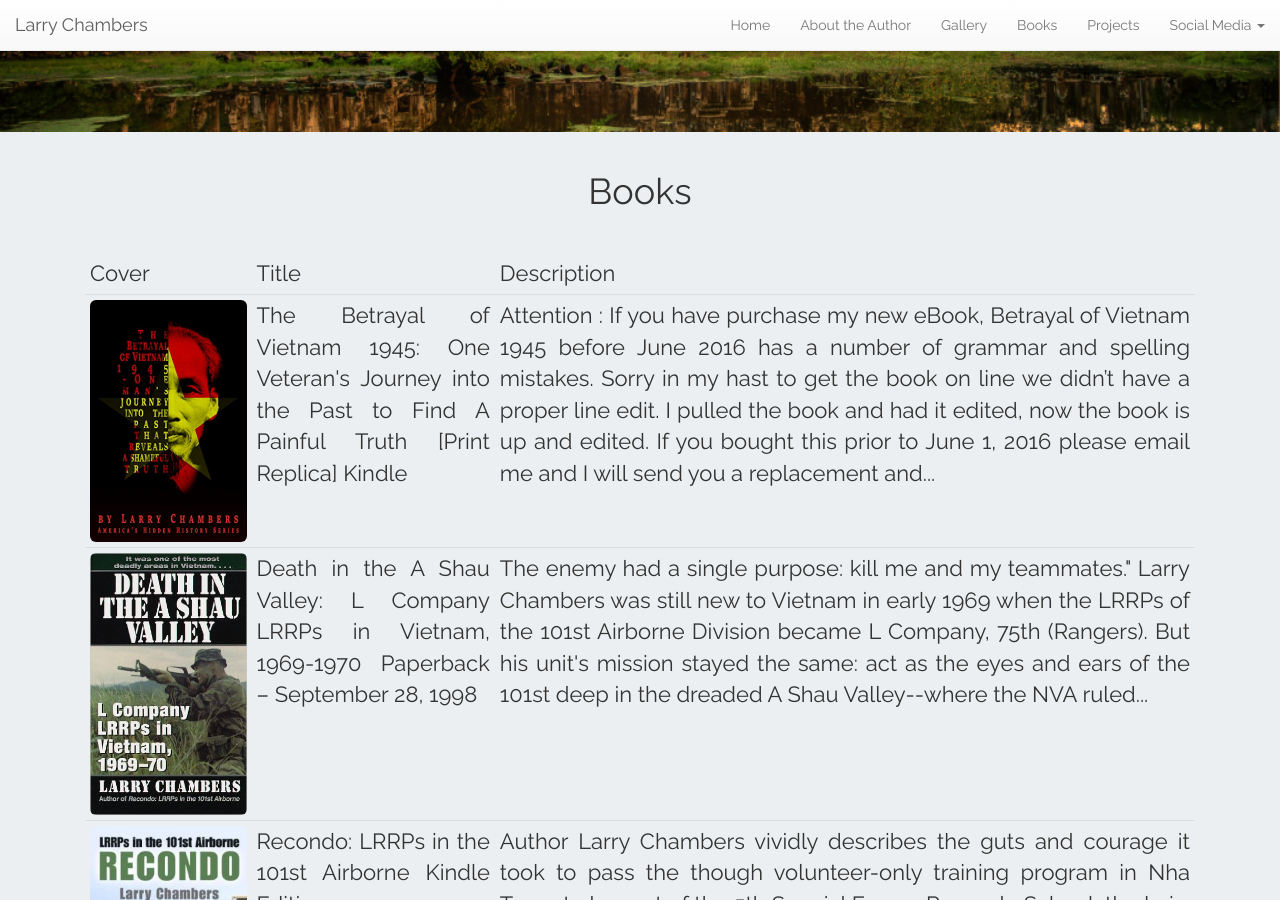
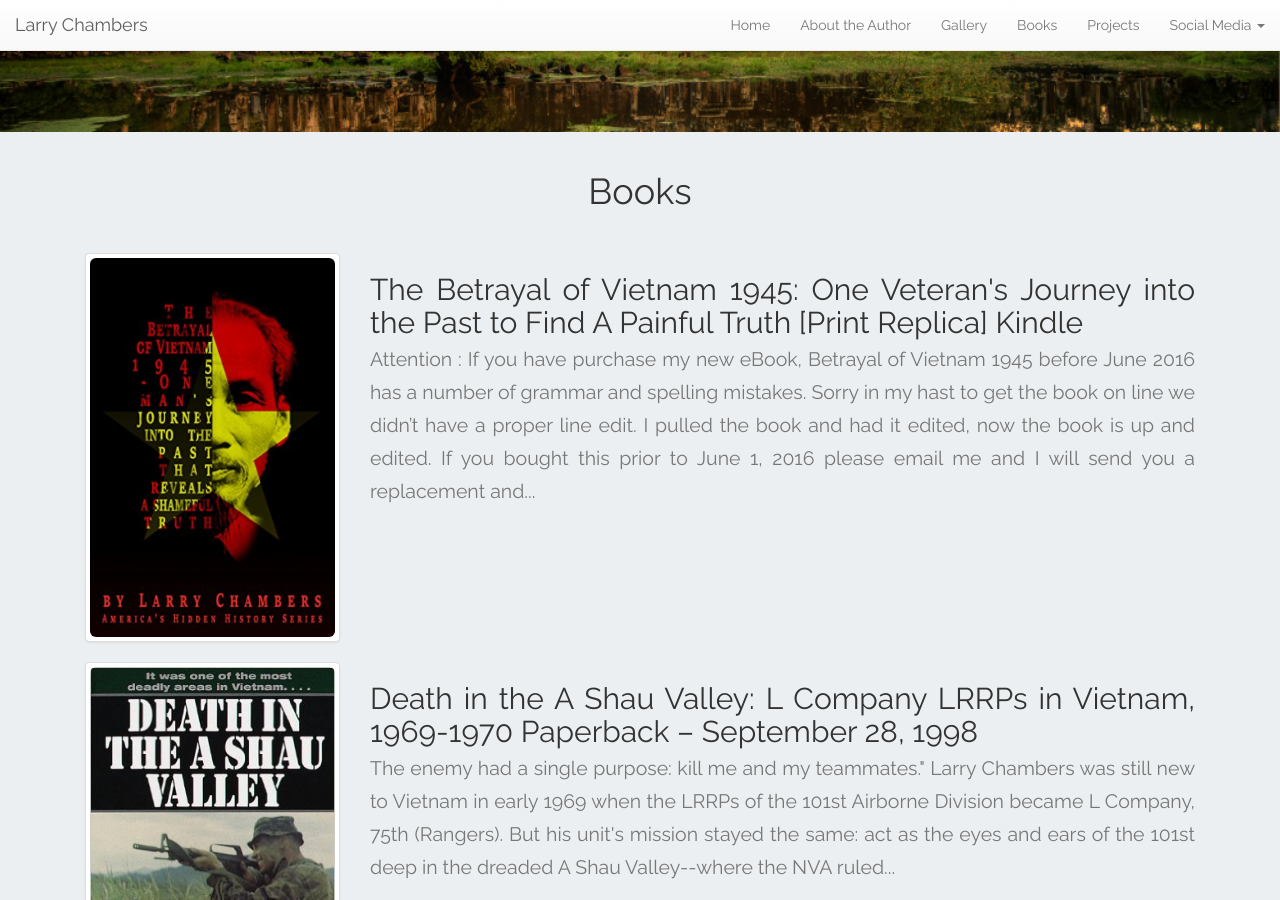
Before and after one commit to larrychambers/larrychambers.github.io, a Jekyll site: the page built from book.html, in a window 1280 px wide and 900 px high, scrolled down 338 px. Built offline with Jekyll 4.4.1, drawn with Linux system fonts in a browser that asks for light colours; nearby versions of some CDN libraries.

Commit message:
update book

```diff
--- a/book.html
+++ b/book.html
@@ -4,35 +4,53 @@ title: Books
 permalink: /books/
 ---
 
-<table class="table table-condensed table-responsive" >
-  <thead>
-    <tr>
-      <td>Cover</td>
-      <td>Title</td>
-      <td>Description</td>
-    </tr>
-  </thead>
-  <tbody>
-    <tr>
-      <td style="width: 15%">
-        <img class="img-responsive img-rounded" style="width: 200px" src="{{ site.url }}\images\y8Tu73bxazw.jpg" alt="">
-      </td>
-      <td>The Betrayal of Vietnam 1945: One Veteran's Journey into the Past to Find A Painful Truth [Print Replica] Kindle</td>
-      <td>Attention : If you have purchase my new eBook, Betrayal of Vietnam 1945 before June 2016 has a number of grammar and spelling mistakes. Sorry in my hast to get the book on line we didn’t have a proper line edit. I pulled the book and had it edited, now the book is up and edited. If you bought this prior to June 1, 2016 please email me and I will send you a replacement and...</td>
-    </tr>
-    <tr>
-      <td style="width: 15%">
-        <img class="img-responsive img-rounded" style="width: 200px" src="{{ site.url }}\images\6a00e009913926883301b8d210a1aa970c.jpg" alt="">
-      </td>
-      <td>Death in the A Shau Valley: L Company LRRPs in Vietnam, 1969-1970 Paperback – September 28, 1998</td>
-      <td>The enemy had a single purpose: kill me and my teammates." Larry Chambers was still new to Vietnam in early 1969 when the LRRPs of the 101st Airborne Division became L Company, 75th (Rangers). But his unit's mission stayed the same: act as the eyes and ears of the 101st deep in the dreaded A Shau Valley--where the NVA ruled...</td>
-    </tr>
-    <tr>
-      <td style="width: 15%">
-        <img class="img-responsive img-rounded" style="width: 200px" src="{{ site.url }}\images\6a00e009913926883301bb092a4387970d.jpg" alt="">
-      </td>
-      <td>Recondo: LRRPs in the 101st Airborne Kindle Edition	</td>
-      <td>Author Larry Chambers vividly describes the guts and courage it took to pass the though volunteer-only training program in Nha Tarng to be part of the 5th Special Forces Recondo School, the hair-raising graduation mission to scout out, locate, and out-guerilla the NVA. Here is an unforgettable account that follows Chambers and the Rangers every step of the way--from joining, going through Recondo, and finally leading his own team on white-knuckle missions...</td>
-    </tr>
-  </tbody>
-</table>
+<div id="gallery-parent">
+  <div class="row" id="gallery-viewer">
+    <div class="col-xs-12 col-md-3">
+      <a href="#" class="thumbnail">
+        <img class="img-responsive img-rounded" style="" src="{{ site.url }}\images\y8Tu73bxazw.jpg" alt="">
+      </a>
+    </div>
+    <div class="col-xs-12 col-md-9">
+      <h2>
+        The Betrayal of Vietnam 1945: One Veteran's Journey into the Past to Find A Painful Truth [Print Replica] Kindle
+        <br>
+        <small>
+          Attention : If you have purchase my new eBook, Betrayal of Vietnam 1945 before June 2016 has a number of grammar and spelling mistakes. Sorry in my hast to get the book on line we didn’t have a proper line edit. I pulled the book and had it edited, now the book is up and edited. If you bought this prior to June 1, 2016 please email me and I will send you a replacement and...
+        </small>
+      </h2>
+    </div>
+  </div>
+  <div class="row" id="gallery-viewer">
+    <div class="col-xs-12 col-md-3">
+      <a href="#" class="thumbnail">
+        <img class="img-responsive img-rounded" style="" src="{{ site.url }}\images\6a00e009913926883301b8d210a1aa970c.jpg" alt="">
+      </a>
+    </div>
+    <div class="col-xs-12 col-md-9">
+      <h2>
+        Death in the A Shau Valley: L Company LRRPs in Vietnam, 1969-1970 Paperback – September 28, 1998
+        <br>
+        <small>
+          The enemy had a single purpose: kill me and my teammates." Larry Chambers was still new to Vietnam in early 1969 when the LRRPs of the 101st Airborne Division became L Company, 75th (Rangers). But his unit's mission stayed the same: act as the eyes and ears of the 101st deep in the dreaded A Shau Valley--where the NVA ruled...
+        </small>
+      </h2>
+    </div>
+  </div>
+  <div class="row" id="gallery-viewer">
+    <div class="col-xs-12 col-md-3">
+      <a href="#" class="thumbnail">
+        <img class="img-responsive img-rounded" style="" src="{{ site.url }}\images\6a00e009913926883301bb092a4387970d.jpg" alt="">
+      </a>
+    </div>
+    <div class="col-xs-12 col-md-9">
+      <h2>
+        Recondo: LRRPs in the 101st Airborne Kindle Edition
+        <br>
+        <small>
+          Author Larry Chambers vividly describes the guts and courage it took to pass the though volunteer-only training program in Nha Tarng to be part of the 5th Special Forces Recondo School, the hair-raising graduation mission to scout out, locate, and out-guerilla the NVA. Here is an unforgettable account that follows Chambers and the Rangers every step of the way--from joining, going through Recondo, and finally leading his own team on white-knuckle missions...
+        </small>
+      </h2>
+    </div>
+  </div>
+</div>
```
